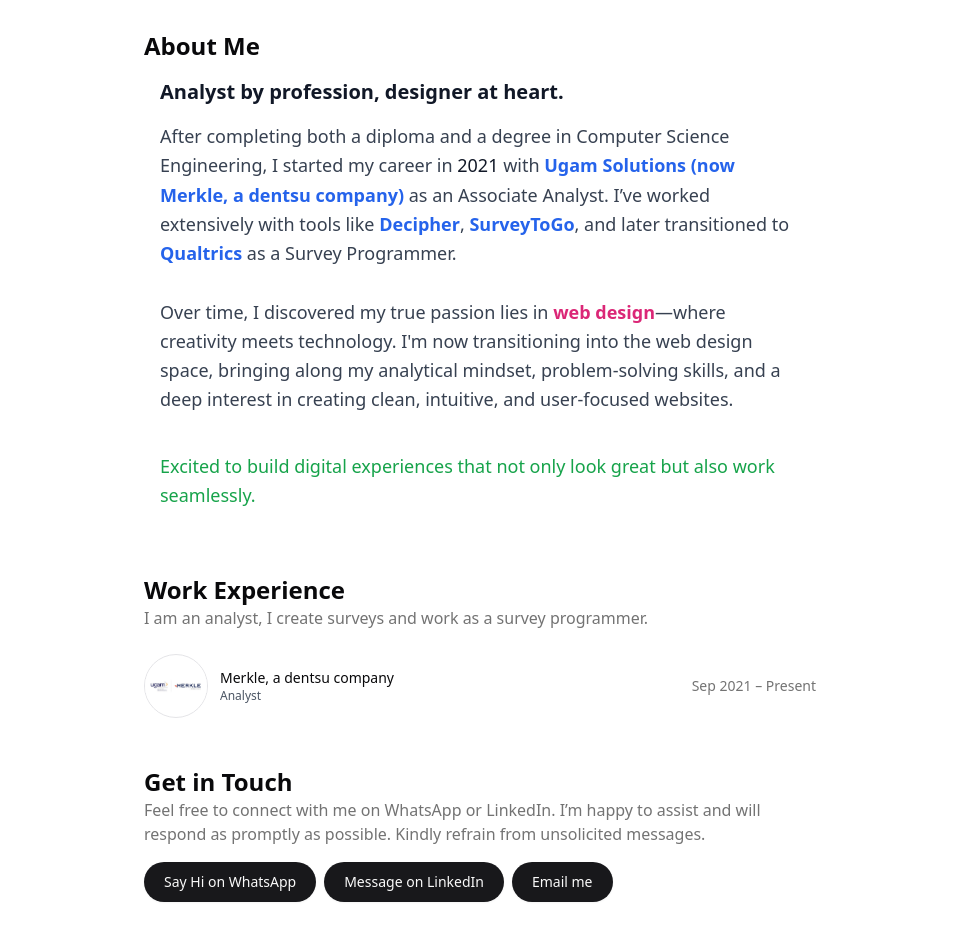
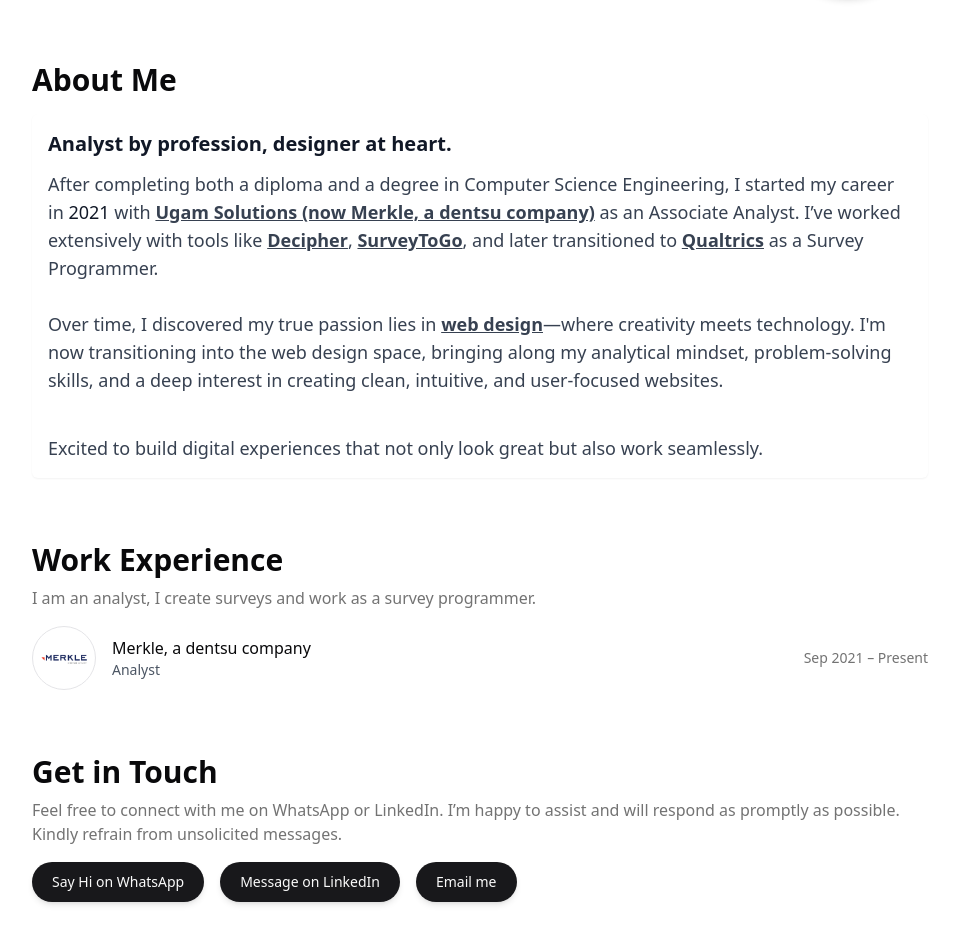
Before and after one commit to AMITMG07/Amit_portfolio_React, a React (Vite) app: page / in a window 1280 px wide. Shown: the part 220-1164 px from the top of the page, without its empty margins (160-1117 px from the left). Built offline with nearby package versions, Linux system fonts and the light colour scheme.

Commit message:
Updated portfolio layout and added images

```diff
--- a/src/App.jsx
+++ b/src/App.jsx
@@ -1,7 +1,7 @@
 import React from "react";
 import confetti from "canvas-confetti";
 import User from './assets/Amit.jpg';
-import Exp from './assets/ugam.jpg';
+import Exp from './assets/Merkle.png';
 import { ConfettiButton } from "@/components/magicui/confetti";
 import BlurFade from "@/components/magicui/blur-fade";
 
@@ -24,14 +24,16 @@
 
   return (
     <>
-
-        <BlurFade delay={0.5} inView>
+      <BlurFade delay={0.5} inView>
+        <div className="px-4 sm:px-6 lg:px-8">
           {/* Intro Section */}
-          <section className="mt-12 max-w-2xl mx-auto">
-            <div className="flex flex-col md:flex-row gap-8 md:gap-14 items-center">
-              <div>
-                <h1 className="text-4xl font-black">Hey, I am Amitkumar 👋</h1>
-                <p className="font-light text-lg mt-2">
+          <section className="mt-16 max-w-4xl mx-auto">
+            <div className="flex flex-col-reverse md:flex-row items-center gap-6 md:gap-14">
+              <div className="text-center md:text-left">
+                <h1 className="text-3xl sm:text-4xl lg:text-5xl font-black">
+                  Hey, I am Amitkumar 👋
+                </h1>
+                <p className="mt-3 text-base sm:text-lg font-light text-gray-700">
                   Analyst turned Web Designer. I love creating clean,
                   user-friendly websites and turning ideas into interactive
                   designs.
@@ -39,81 +41,87 @@
               </div>
               <img
                 src={User}
-                className="h-40 w-40 object-cover rounded-full shadow-md"
+                className="h-32 w-32 sm:h-40 sm:w-40 object-cover rounded-full shadow-md"
                 alt="Amitkumar"
               />
             </div>
           </section>
 
           {/* About Section */}
-          <section className="mt-12 max-w-2xl mx-auto">
-            <h1 className="text-2xl font-black">About Me</h1>
-            <p className="text-lg leading-relaxed text-gray-700 max-w-3xl mx-auto p-4">
-              <span className="block text-xl font-semibold text-gray-900 mb-4">
+          <section className="mt-16 max-w-4xl mx-auto">
+            <h1 className="text-2xl sm:text-3xl font-black mb-4">About Me</h1>
+            <p className="text-base sm:text-lg leading-relaxed text-gray-700 p-2 sm:p-4 bg-white rounded-md shadow-sm">
+              <span className="block text-lg sm:text-xl font-semibold text-gray-900 mb-3">
                 Analyst by profession, designer at heart.
               </span>
-              After completing both a diploma and a degree in Computer Science Engineering, I started my career in <span className="font-medium text-gray-900">2021</span> with <span className="font-semibold text-blue-600">Ugam Solutions (now Merkle, a dentsu company)</span> as an Associate Analyst.
-              I’ve worked extensively with tools like <span className="font-semibold text-blue-600">Decipher</span>, <span className="font-semibold text-blue-600">SurveyToGo</span>, and later transitioned to <span className="font-semibold text-blue-600">Qualtrics</span> as a Survey Programmer.
+              After completing both a diploma and a degree in Computer Science Engineering, I started my career in <span className="font-medium text-gray-900">2021</span> with <span className="font-semibold underline">Ugam Solutions (now Merkle, a dentsu company)</span> as an Associate Analyst.
+              I’ve worked extensively with tools like <span className="font-semibold underline">Decipher</span>, <span className="font-semibold underline">SurveyToGo</span>, and later transitioned to <span className="font-semibold underline">Qualtrics</span> as a Survey Programmer.
               <br /><br />
-              Over time, I discovered my true passion lies in <span className="font-semibold text-pink-600">web design</span>—where creativity meets technology. I'm now transitioning into the web design space, bringing along my analytical mindset, problem-solving skills, and a deep interest in creating clean, intuitive, and user-focused websites.
+              Over time, I discovered my true passion lies in <span className="font-semibold underline">web design</span>—where creativity meets technology. I'm now transitioning into the web design space, bringing along my analytical mindset, problem-solving skills, and a deep interest in creating clean, intuitive, and user-focused websites.
               <br /><br />
-              <span className="block mt-2 font-medium text-green-600">
+              <span className="block mt-3 font-medium text-bold">
                 Excited to build digital experiences that not only look great but also work seamlessly.
               </span>
             </p>
           </section>
 
           {/* Work Experience */}
-          <section className="mt-12 max-w-2xl mx-auto">
-            <h1 className="text-2xl font-black">Work Experience</h1>
-            <p className="font-light text-neutral-500">
+          <section className="mt-16 max-w-4xl mx-auto">
+            <h1 className="text-2xl sm:text-3xl font-black mb-2">Work Experience</h1>
+            <p className="font-light text-neutral-500 mb-4">
               I am an analyst, I create surveys and work as a survey programmer.
             </p>
-            <div className="mt-6">
-              <div className="flex justify-between items-center">
-                <div className="flex items-center gap-3">
-                   <img src={Exp} className="h-16 w-16 rounded-full object-contain bg-white border" alt="Merkle" />
-                  <div>
-                    <h2 className="text-sm font-medium">Merkle, a dentsu company</h2>
-                    <p className="text-xs text-gray-600">Analyst</p>
-                  </div>
+            <div className="flex flex-col sm:flex-row justify-between items-start sm:items-center gap-4">
+              <div className="flex items-center gap-4">
+                <img
+                  src={Exp}
+                  className="h-14 w-14 sm:h-16 sm:w-16 rounded-full object-contain bg-white border"
+                  alt="Merkle"
+                />
+                <div>
+                  <h2 className="text-sm sm:text-base font-medium">
+                    Merkle, a dentsu company
+                  </h2>
+                  <p className="text-xs sm:text-sm text-gray-600">Analyst</p>
                 </div>
-                <p className="text-neutral-500 font-light text-sm">Sep 2021 – Present</p>
               </div>
+              <p className="text-sm text-neutral-500 font-light sm:text-right">
+                Sep 2021 – Present
+              </p>
             </div>
           </section>
 
           {/* Contact Section */}
-          <section className="mt-12 mb-36 max-w-2xl mx-auto">
-            <h1 className="text-2xl font-black">Get in Touch</h1>
-            <p className="font-light text-neutral-500">
+          <section className="mt-16 mb-24 max-w-4xl mx-auto">
+            <h1 className="text-2xl sm:text-3xl font-black mb-2">Get in Touch</h1>
+            <p className="font-light text-neutral-500 mb-4">
               Feel free to connect with me on WhatsApp or LinkedIn. I’m happy to assist and will respond as promptly as possible. Kindly refrain from unsolicited messages.
             </p>
-            <div className="relative flex flex-wrap gap-2">
+            <div className="flex flex-wrap gap-4">
               <ConfettiButton
-                className="mt-4 px-5 py-2 font-light rounded-full shadow-sm"
+                className="px-5 py-2 font-light rounded-full shadow-md"
                 onClick={() => triggerConfettiAndOpen(whatsappUrl)}
               >
                 Say Hi on WhatsApp
               </ConfettiButton>
 
               <ConfettiButton
-                className="mt-4 px-5 py-2 font-light rounded-full shadow-sm"
+                className="px-5 py-2 font-light rounded-full shadow-md"
                 onClick={() => triggerConfettiAndOpen(linkedinUrl)}
               >
                 Message on LinkedIn
               </ConfettiButton>
 
               <ConfettiButton
-                className="mt-4 px-5 py-2 font-light rounded-full shadow-sm"
+                className="px-5 py-2 font-light rounded-full shadow-md"
                 onClick={() => triggerConfettiAndOpen(mailUrl)}
               >
                 Email me
               </ConfettiButton>
             </div>
           </section>
-        </BlurFade>
-
+        </div>
+      </BlurFade>
     </>
   );
 }
```
Also changed, not shown: src/assets/Amit.jpg, src/assets/Merkle.png (added).
